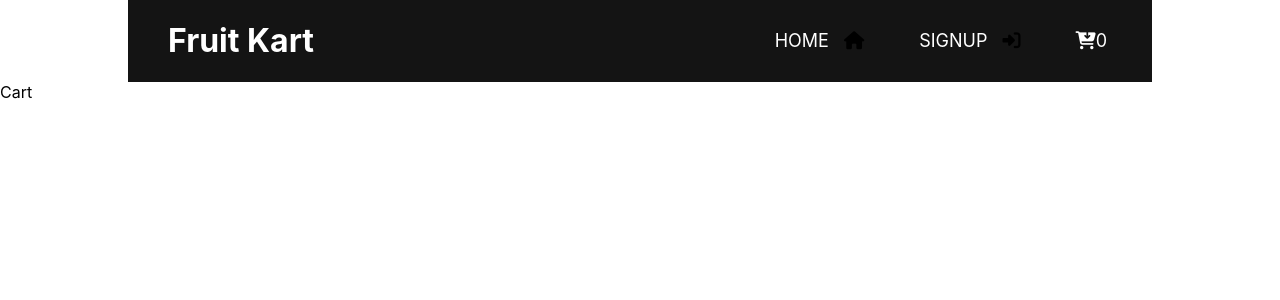
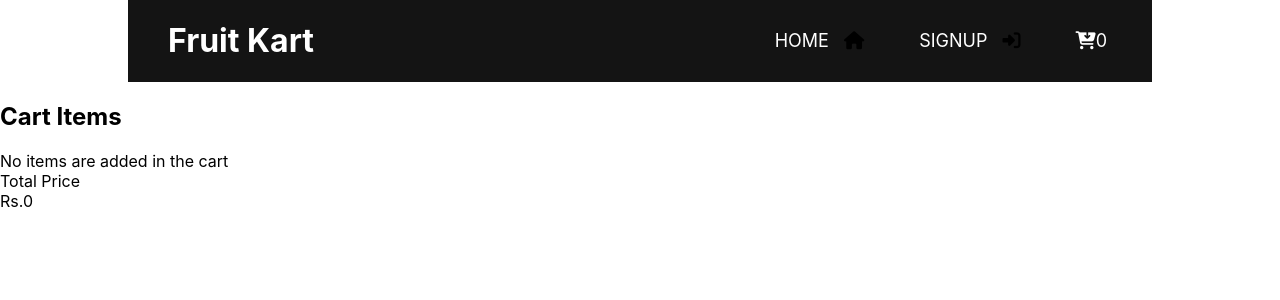
Before and after one commit to shashanknaik808/32_fruitkart_react_app_class_based, a React (Create React App) app in the folder frontend/: page /cart in a window 1280 px wide. Shown: the top 300 px of the page. Built offline with nearby package versions, Linux system fonts and the light colour scheme.

Commit message:
Refactor Cart component with 'this.' for method calls and fix 'handleCartClearence' typo

```diff
--- a/frontend/src/components/cart/Cart.jsx
+++ b/frontend/src/components/cart/Cart.jsx
@@ -1,11 +1,65 @@
 import React, { Component } from 'react';
 
-export class Cart extends Component {
+export default class Cart extends Component {
+    constructor(props) {
+        super(props);
+        this.state = {
+            listcart: {
+                cartItems: null,
+                handleAddProduct: null,
+                handleRemoveProduct: null,
+                handleCartClearence: null,
+            },
+        };
+    }
+
+    totalPrice = () => {
+        const { cartItems } = this.props;
+        return cartItems
+            ? cartItems.reduce((price, item) => price + item.quantity * item.price, 0)
+            : 0;
+    };
+
     render() {
+        const { cartItems, handleAddProduct, handleRemoveProduct, handleCartClearence } = this.props;
+
         return (
-            <div>Cart</div>
-        )
+            <div className='cart-items'>
+                <h2 className='cart-items-header'>Cart Items</h2>
+                <div className='clear-cart'>
+                    {cartItems.length >= 1 && (
+                        <button className='clear-cart-button' onClick={this.handleCartClearence}>
+                            Clear Cart
+                        </button>
+                    )}
+                </div>
+                {cartItems.length === 0 && (
+                    <div className='cart-items-empty'>No items are added in the cart</div>
+                )}
+                <div>
+                    {cartItems.map((item) => (
+                        <div key={item.id} className='cart-items-list'>
+                            <img className='cart-item-image' src={item.image} alt={item.name} />
+                            <div className='cart-items-name'>{item.name}</div>
+                            <div className='cart-items-function'>
+                                <button className='cart-items-add' onClick={() => this.handleAddProduct(item)}>
+                                    +
+                                </button>
+                                <button className='cart-items-remove' onClick={() => this.handleRemoveProduct(item)}>
+                                    -
+                                </button>
+                            </div>
+                            <div className='cart-items-price'>
+                                {item.quantity} x Rs.{item.price}
+                            </div>
+                        </div>
+                    ))}
+                </div>
+                <div className='cart-items-total-price-name'>
+                    Total Price
+                    <div className='cart-items-total-price'> Rs.{this.totalPrice()}</div>
+                </div>
+            </div>
+        );
     }
 }
-
-export default Cart;
```
